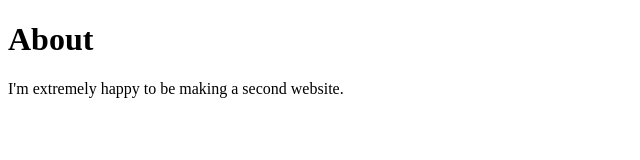
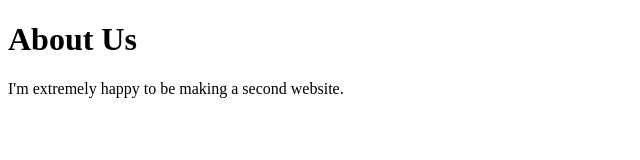
Before and after one commit to tolaseadegbite/second_website, a plain HTML site: page about.html in a window 1280 px wide. Shown: the full height of the page, 0-640 px from the left. Drawn offline with Linux system fonts and the light colour scheme.

Commit message:
Fixed about header

```diff
--- a/about.html
+++ b/about.html
@@ -7,8 +7,8 @@
         <title>About Page for Second Website</title>
     </head>
     <body>
-        <!-- Please change the header to About us -->
-        <h1>About</h1>
+        <!-- Fixed -->
+        <h1>About Us</h1>
         <p>I'm extremely happy to be making a second website.</p>
     </body>
 </html>
```
